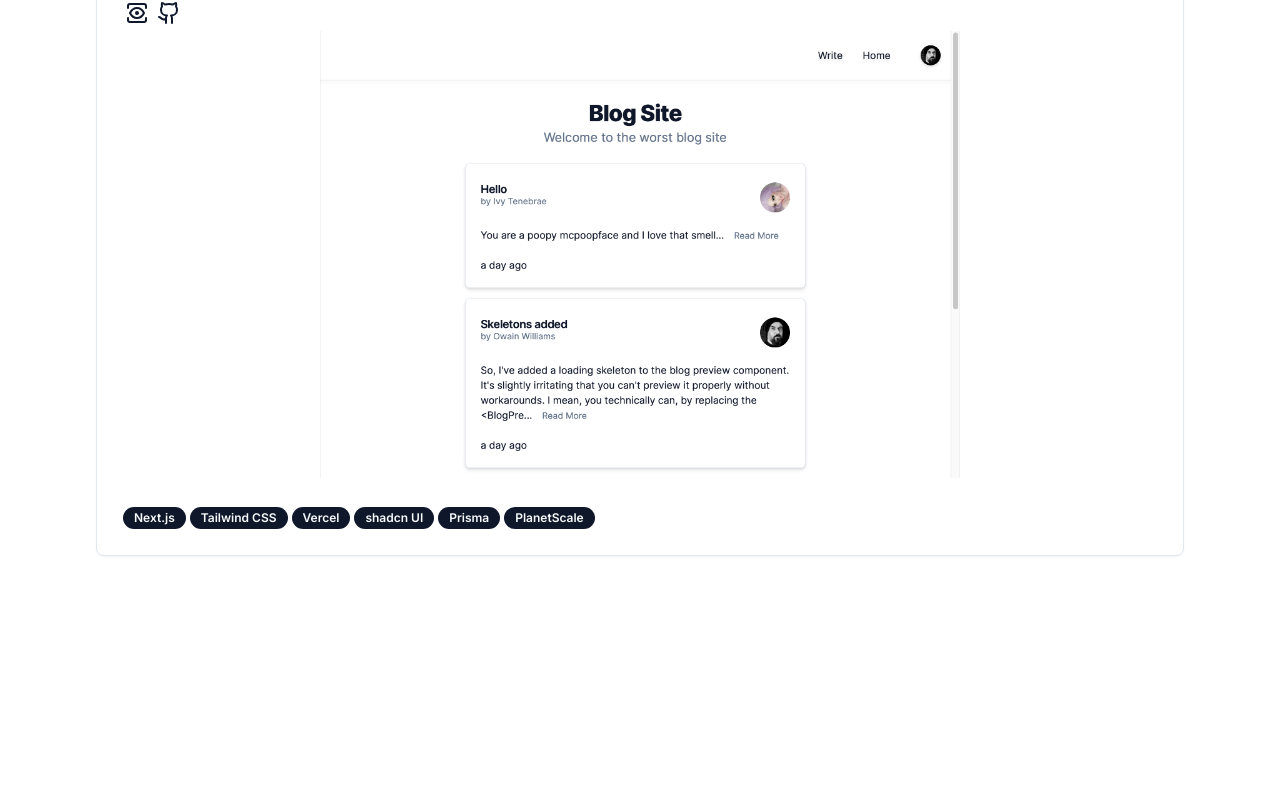
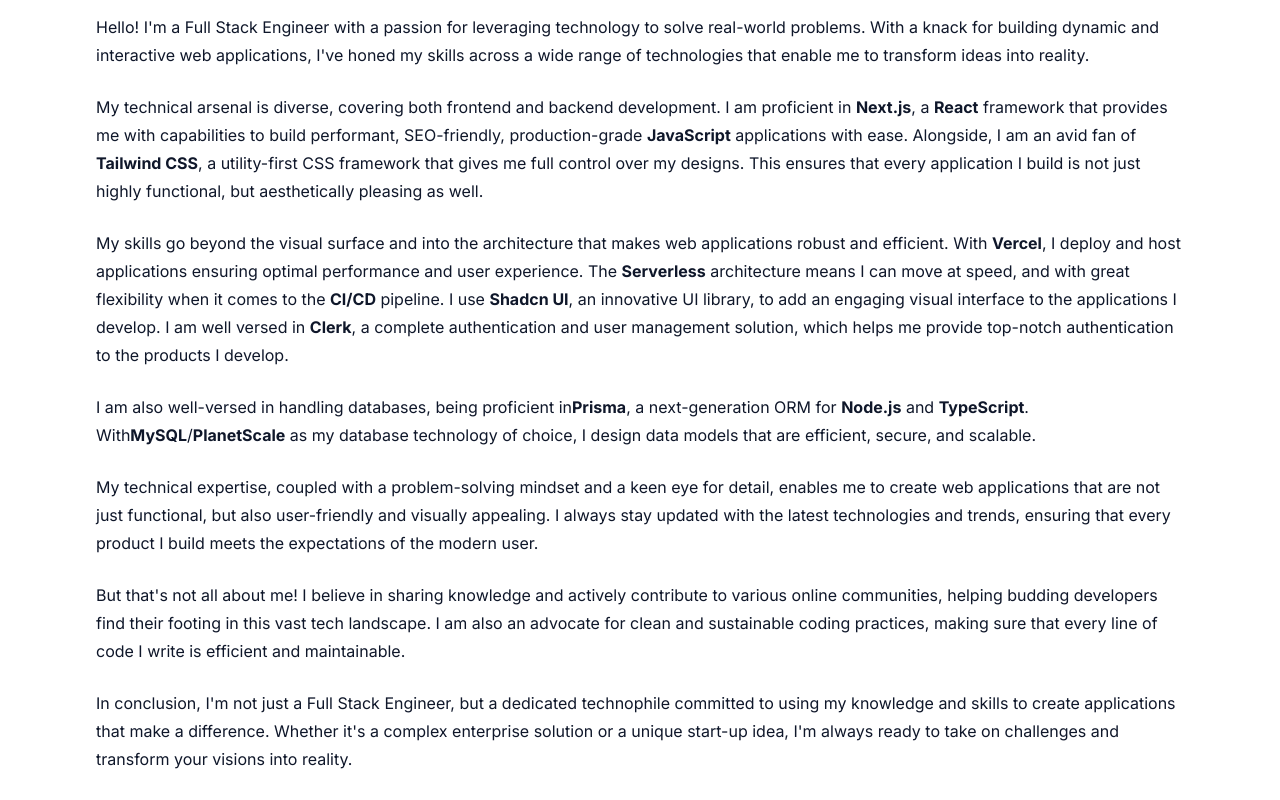
Before and after one commit to owain-williams/portfolio-site, a Next.js app: page / in a window 1280 px wide. Shown: the part 300-1100 px from the top of the page. Before the commit the page ends 968 px from the top, so only its background shows below. Built offline with nearby package versions, Linux system fonts and the light colour scheme.

Commit message:
feat: about me section

```diff
--- a/app/page.tsx
+++ b/app/page.tsx
@@ -46,11 +46,79 @@
         Owain Williams
       </h1>
       <sub className="text-xl text-muted-foreground">Full Stack Developer</sub>
-      {/* Once more projects are added, add lg:grid-cols-2 */}
-      <div className="grid grid-cols-1 py-4">
-        {projects.map((project) => (
-          <ProjectPreviewCard key={project.id} params={project} />
-        ))}
+      <div className="text-left">
+        <h2 className="scroll-m-20 border-b pb-2 text-3xl font-semibold tracking-tight transition-colors first:mt-0 pt-16 ">
+          About me
+        </h2>
+        <p className="leading-7 [&:not(:first-child)]:mt-6 pt-2">
+          Hello! I&apos;m a Full Stack Engineer with a passion for leveraging
+          technology to solve real-world problems. With a knack for building
+          dynamic and interactive web applications, I&apos;ve honed my skills
+          across a wide range of technologies that enable me to transform ideas
+          into reality.
+        </p>
+        <p className="leading-7 [&:not(:first-child)]:mt-6">
+          My technical arsenal is diverse, covering both frontend and backend
+          development. I am proficient in <strong>Next.js</strong>, a{" "}
+          <strong>React</strong> framework that provides me with capabilities to
+          build performant, SEO-friendly, production-grade{" "}
+          <strong>JavaScript</strong> applications with ease. Alongside, I am an
+          avid fan of <strong>Tailwind CSS</strong>, a utility-first CSS
+          framework that gives me full control over my designs. This ensures
+          that every application I build is not just highly functional, but
+          aesthetically pleasing as well.
+        </p>
+        <p className="leading-7 [&:not(:first-child)]:mt-6">
+          My skills go beyond the visual surface and into the architecture that
+          makes web applications robust and efficient. With{" "}
+          <strong>Vercel</strong>, I deploy and host applications ensuring
+          optimal performance and user experience. The{" "}
+          <strong>Serverless</strong> architecture means I can move at speed,
+          and with great flexibility when it comes to the <strong>CI/CD</strong>{" "}
+          pipeline. I use <strong>Shadcn UI</strong>, an innovative UI library,
+          to add an engaging visual interface to the applications I develop. I
+          am well versed in <strong>Clerk</strong>, a complete authentication
+          and user management solution, which helps me provide top-notch
+          authentication to the products I develop.
+        </p>
+        <p className="leading-7 [&:not(:first-child)]:mt-6">
+          I am also well-versed in handling databases, being proficient in
+          <strong>Prisma</strong>, a next-generation ORM for{" "}
+          <strong>Node.js</strong> and <strong>TypeScript</strong>. With
+          <strong>MySQL</strong>/<strong>PlanetScale</strong> as my database
+          technology of choice, I design data models that are efficient, secure,
+          and scalable.
+        </p>
+        <p className="leading-7 [&:not(:first-child)]:mt-6">
+          My technical expertise, coupled with a problem-solving mindset and a
+          keen eye for detail, enables me to create web applications that are
+          not just functional, but also user-friendly and visually appealing. I
+          always stay updated with the latest technologies and trends, ensuring
+          that every product I build meets the expectations of the modern user.
+        </p>
+        <p className="leading-7 [&:not(:first-child)]:mt-6">
+          But that&apos;s not all about me! I believe in sharing knowledge and
+          actively contribute to various online communities, helping budding
+          developers find their footing in this vast tech landscape. I am also
+          an advocate for clean and sustainable coding practices, making sure
+          that every line of code I write is efficient and maintainable.
+        </p>
+        <p className="leading-7 [&:not(:first-child)]:mt-6">
+          In conclusion, I&apos;m not just a Full Stack Engineer, but a
+          dedicated technophile committed to using my knowledge and skills to
+          create applications that make a difference. Whether it&apos;s a
+          complex enterprise solution or a unique start-up idea, I&apos;m always
+          ready to take on challenges and transform your visions into reality.
+        </p>
+        <h2 className="scroll-m-20 border-b pb-2 text-3xl font-semibold tracking-tight transition-colors first:mt-0 pt-16">
+          Portfolio
+        </h2>
+        {/* Once more projects are added, add lg:grid-cols-2 */}
+        <div className="grid grid-cols-1 py-4">
+          {projects.map((project) => (
+            <ProjectPreviewCard key={project.id} params={project} />
+          ))}
+        </div>
       </div>
     </main>
   );
```
